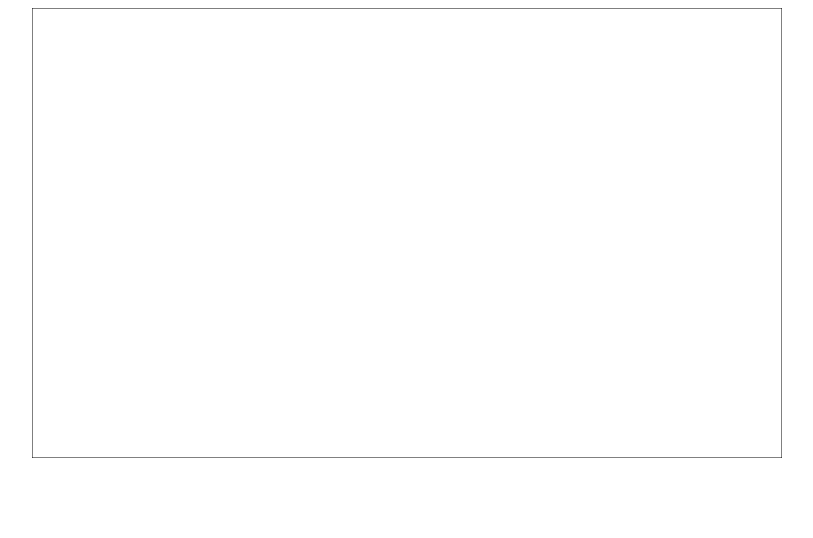
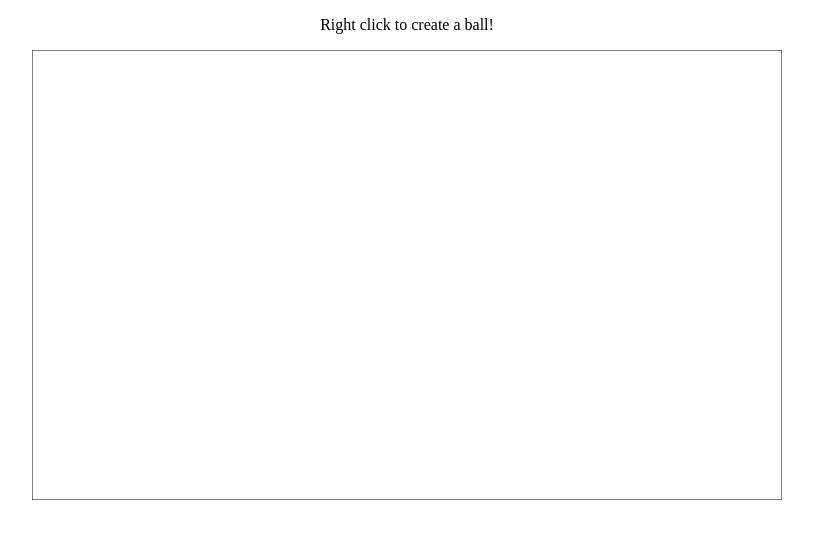
Before and after one commit to MattZachZion/HammerHacksHTML, a plain HTML site: page index.html in a window 1280 px wide. Shown: the whole page, without its empty margins (233-1046 px from the left). Drawn offline with Linux system fonts and the light colour scheme.

Commit message:
Update index.html

```diff
--- a/index.html
+++ b/index.html
@@ -6,6 +6,7 @@
     </head>
 
     <body>
+        <center><p>Right click to create a ball!</p></center>
         <center><canvas id="canvas"></canvas></center>
     </body>
 
```
